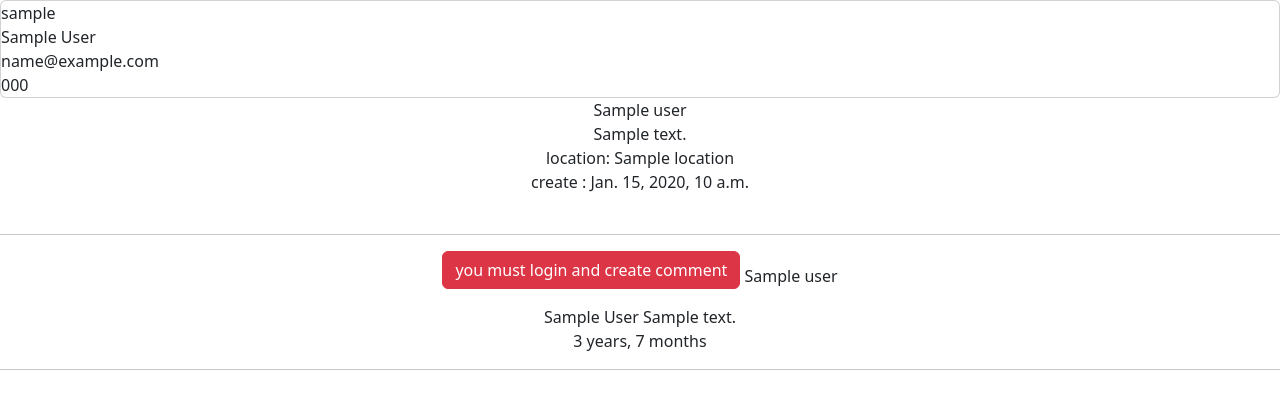
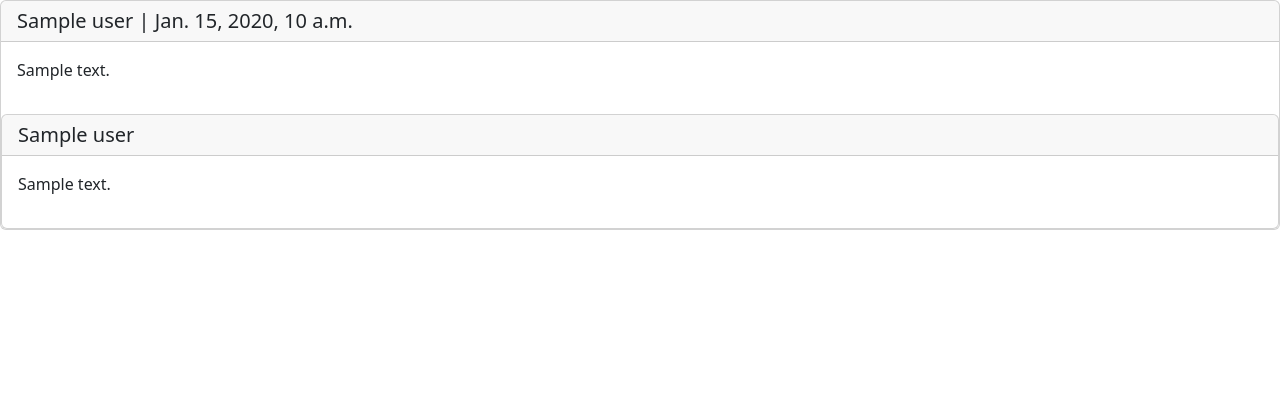
Before and after one commit to mrgdeveloper1401/sciol-mdeia-twitter, a Django app: template post/templates/post/post_details.html in a window 1280 px wide. Shown: the part 56-465 px from the top of the page. Run offline with Django 4.2, Linux system fonts and the light colour scheme; the template is opened without the code that fills it: most values are stand-ins (such as "Sample title", 1, 10 or a date in 2020).

Commit message:
show comment in post details and test

```diff
--- a/accounts/templates/accounts/profile.html
+++ b/accounts/templates/accounts/profile.html
@@ -18,11 +18,7 @@
         <a class='btn btn-primary' href='{% url "accounts:user_unfollow" user.id %}' >unfollow</a>
 
     {% endif %}
-    <section class='text-center'>
-        {% for all_post in post %}
-            {{ all_post.body }} </br> </br>
-        {% endfor %}
-    </section>
+
 
 
 
--- a/post/models.py
+++ b/post/models.py
@@ -51,8 +51,8 @@ class CommentModel(CreateModel):
     user = models.ForeignKey(User, on_delete=models.CASCADE, related_name='ucomment')
     post = models.ForeignKey(PostModel, on_delete=models.CASCADE, related_name='pcomment')
     body = models.TextField(max_length=400)
-    is_reply = models.BooleanField(default=False)
     reply = models.ForeignKey('self', on_delete=models.CASCADE, related_name='rcomment', blank=True, null=True)
+    is_reply = models.BooleanField(default=True)
 
     class Meta:
         verbose_name = _('comment')
@@ -61,7 +61,7 @@ class CommentModel(CreateModel):
         ordering = ('-create_at', 'body', )
 
     def __str__(self) -> str:
-        return f'{self.user} {self.body[:30]}'
+        return f'{self.user} - {self.body[:30]}'
 
 
 class RecycleComment(CommentModel):
--- a/post/templates/post/post_details.html
+++ b/post/templates/post/post_details.html
@@ -5,45 +5,14 @@
 {% endblock  %}
 
 {% block content %}
-    <setion class='card'>
-        {{ post.user.username }} </br>
-        {{ post.user.full_name }} </br>
-        {{ post.user.email }} </br>
-        {{ post.user.mobile_phone }} </br>
-    </setion>
-
-    <section class='text-center'>
-        {{ post.user }} </br>
-        {{ post.body }}</br>
-        {% comment %} {{ post.image }} </br> {% endcomment %}
-        {% comment %} {{ post.video }} </br> {% endcomment %}
-        location: {{ post.location }} </br>
-        create : {{ post.create_at }} </br> </br>
-
-        {% if request.user.id == post.user.id %}
-        <a class='btn btn-primary' href='{% url "post:delete_post" post.id %}'>delete post</a>
-        <a class='btn btn-danger' href='{% url "post:update_post" post.id %}'>update post</a>
-        {% endif %} <hr>
-
-
-        {% if request.user.is_authenticated %}
-            <form action='' method='post'>
-                {% csrf_token %}
-                {{ comment_form.as_div }}
-                <input type='submit' class='btn btn-primary' value='create comment'>
-            </form>
-        {% else %}
-            <p class='btn btn-danger'>you must login and create comment</p>
-        {% endif %}
-
-        {% for comments in comment %}
-        {{ comments.user }} </br>
-        {{ comments.ucomment.full_name }}
-        {{ comments.body }} <br>
-        {{ comments.create_at | timesince }} <hr/>
-
-        {% empty %}
-            <p>no comments yet</p>
-        {% endfor %}
-    </section>
+    <div class='card'>
+        <h5 class='card-header'>{{ post_user.user }} | {{ post_user.create_at }}</h5>
+        <p class='card-body'>{{ post_user.body }}</p>
+            <div class='card'>
+                {% for c in comment %}
+                    <h5 class='card-header'>{{ c.user }}</h5>
+                    <p class='card-body'>{{ c.body }}</p>
+                {% endfor %}
+            </div>
+    </div>
 {% endblock  %}
--- a/static/css/min.css
+++ b/static/css/min.css
@@ -0,0 +1,27 @@
+a {
+    text-decoration: none;
+    color: black;
+    transition: all .2s ease-in-out;
+}
+
+a:hover {
+    color: gray;
+}
+
+.comment-post {
+    /* background-color: black; */
+    /* color: white; */
+    padding: 3rem 0;
+    /* border-radius: .2rem; */
+    margin-left: 2rem;
+}
+
+.post-home {
+    color: gray;
+}
+
+.btn-home-create-post{
+    display: block;
+    text-align: center;
+    margin: 3rem 0;
+}
```
Also changed, not shown: post/templates/post/home.html (+7 -4 lines), post/views.py (+15 -19 lines), accounts/migrations/0013_delete_reclceuser_recycleuser.py (added), db.sqlite3, post/migrations/0012_recyclecomment_recyclepost_and_more.py (added).
